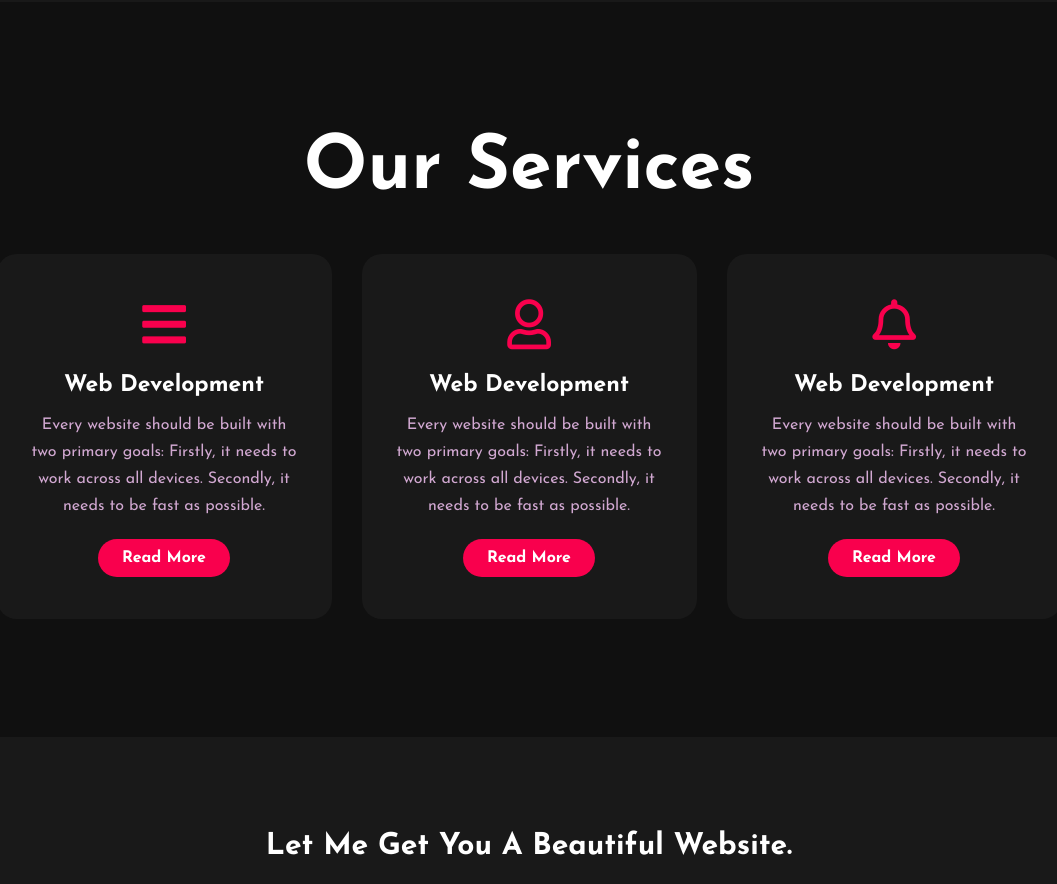
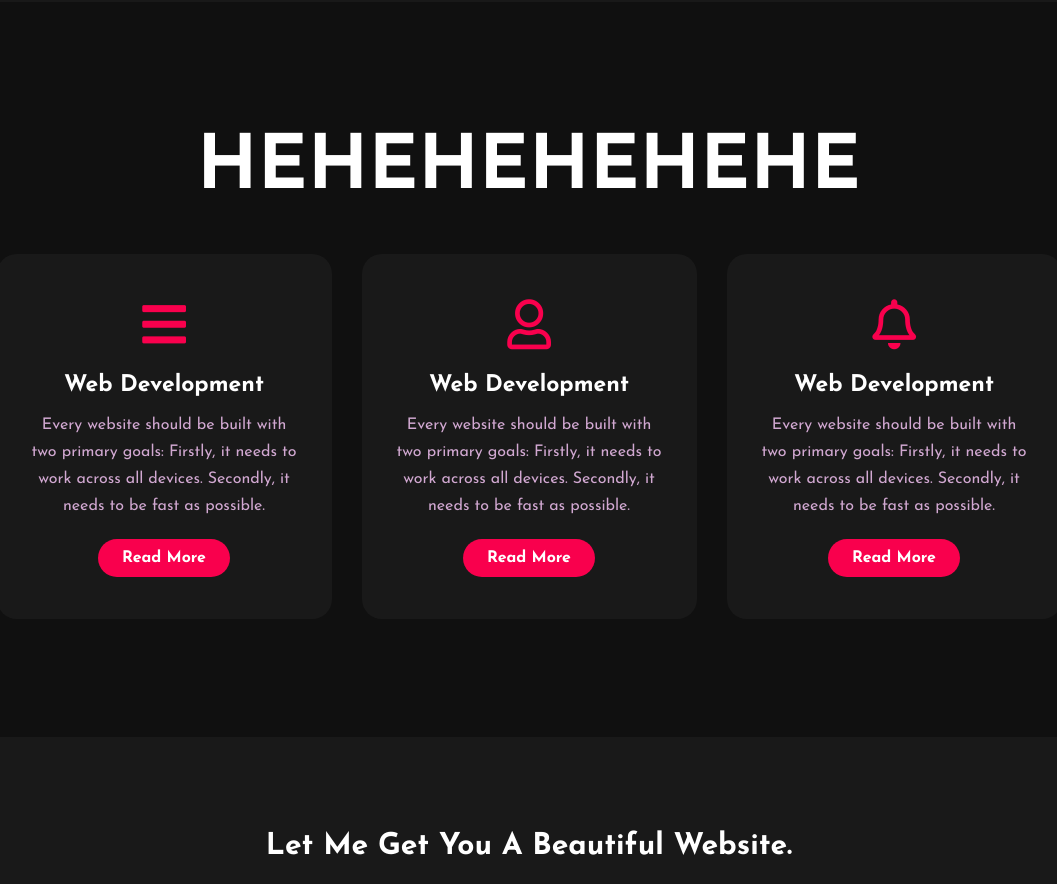
Before and after one commit to sugam-pokhrel/home, a plain HTML site: page index.html in a window 1280 px wide. Shown: the part 1580-2464 px from the top of the page, without its empty margins (111-1168 px from the left). Drawn offline with Linux system fonts and the light colour scheme.

Commit message:
Update index.html

```diff
--- a/index.html
+++ b/index.html
@@ -55,7 +55,7 @@
 	<!-----service section start----------->
 	<div class="service">
 		<div class="title">
-			<h2>Our Services</h2>
+			<h2>HEHEHEHEHEHE</h2>
 		</div>
 
 		<div class="box">
```
